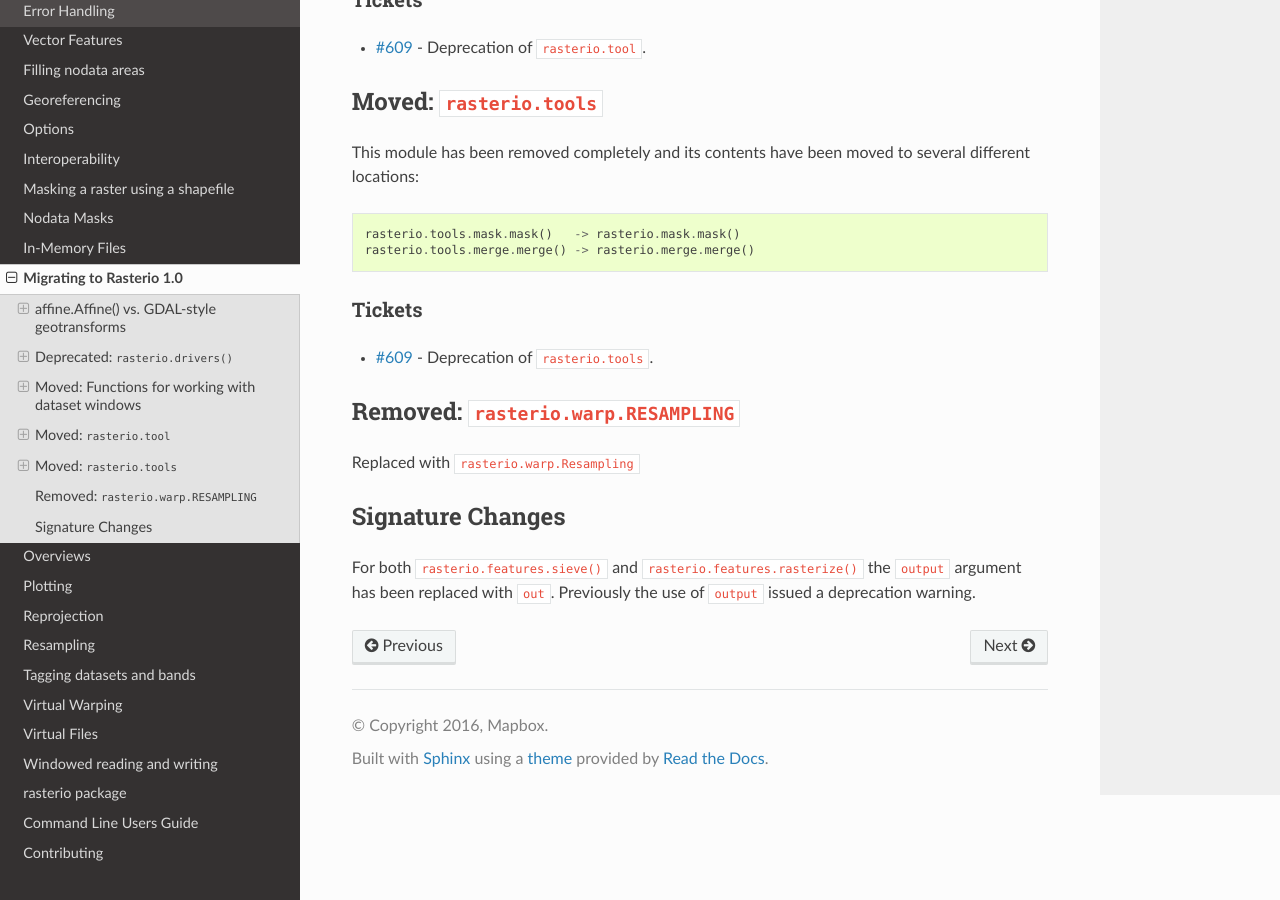
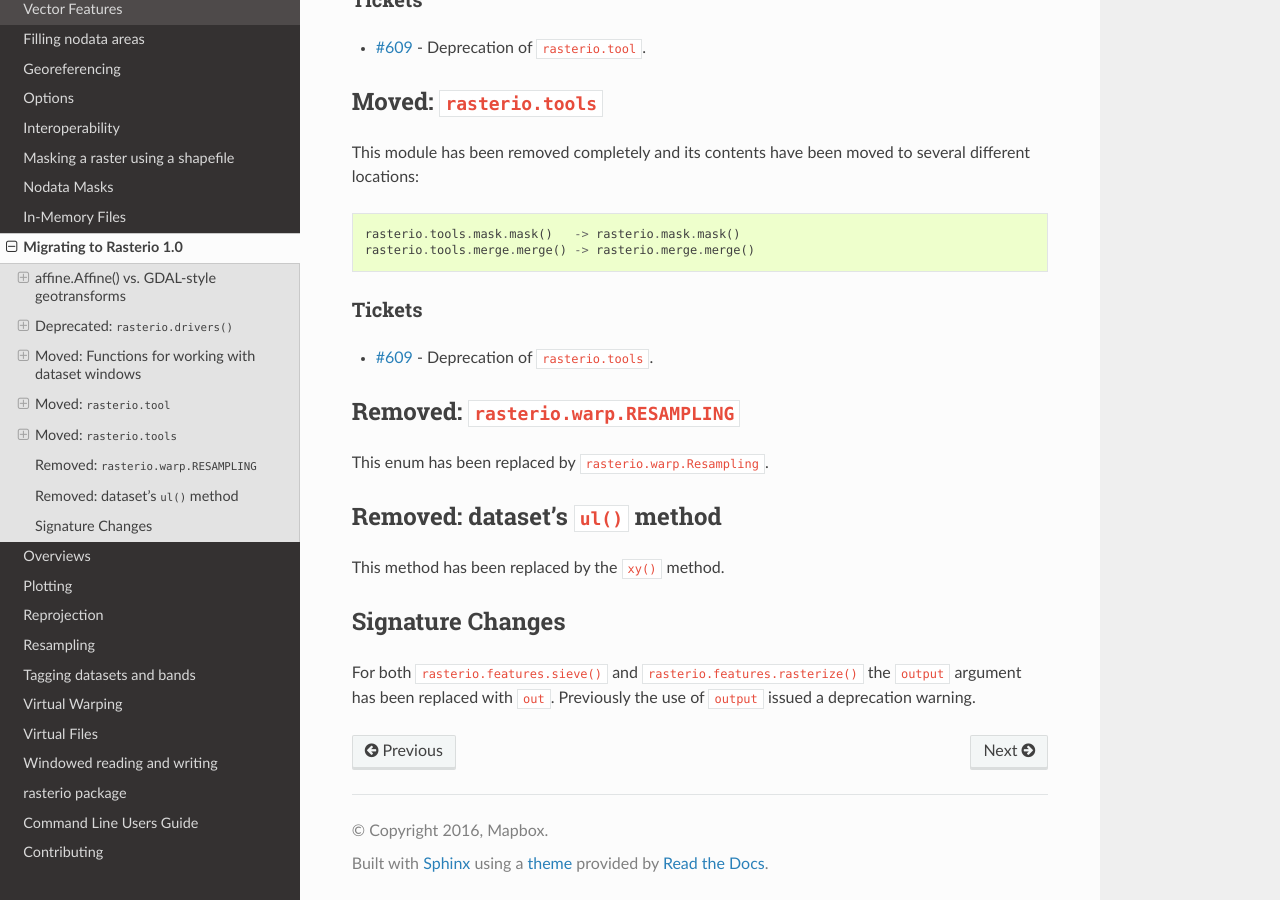
Before and after one commit to rasterio/rasterio, a Sphinx documentation site: the page built from docs/topics/migrating-to-v1.rst, in a window 1280 px wide and 900 px high, scrolled down 3643 px. Built offline with Sphinx 7.4.7 and the Read the Docs theme 2.0.0, drawn with Linux system fonts in a browser that asks for light colours; pages that are not in the unit, such as notebooks, are missing from menus.

Commit message:
Note changes in v1 doc

```diff
--- a/docs/topics/migrating-to-v1.rst
+++ b/docs/topics/migrating-to-v1.rst
@@ -220,8 +220,12 @@ Tickets
 Removed: ``rasterio.warp.RESAMPLING``
 -------------------------------------
 
-Replaced with ``rasterio.warp.Resampling``
+This enum has been replaced by ``rasterio.warp.Resampling``.
 
+Removed: dataset's ``ul()`` method
+----------------------------------
+
+This method has been replaced by the ``xy()`` method.
 
 Signature Changes
 -----------------
```
